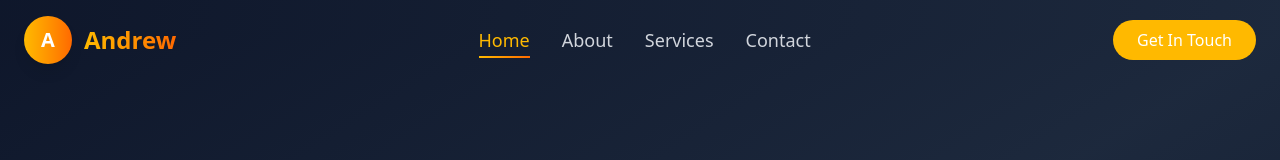
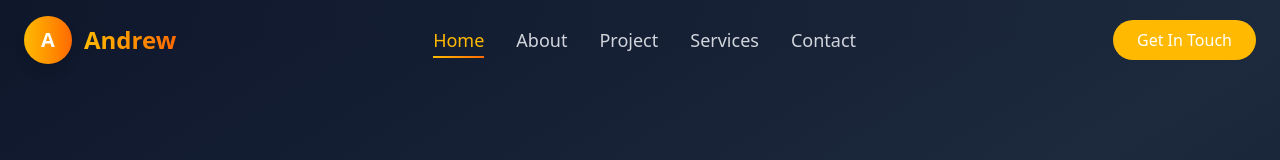
Before and after one commit to bakarekeandrew/My-Portfolio, a React (Vite) app: page / in a window 1280 px wide. Shown: the top 160 px of the page. Built offline with nearby package versions, Linux system fonts and the light colour scheme.

Commit message:
ft:modified the current focus7

```diff
--- a/src/Components/nav.jsx
+++ b/src/Components/nav.jsx
@@ -53,6 +53,7 @@ const Nav = () => {
             {[
               { id: 'home', label: 'Home' },
               { id: 'about', label: 'About' },
+              { id: 'project', label: 'Project' },
               { id: 'services', label: 'Services' },
               { id: 'contact', label: 'Contact' }
             ].map((item) => (
```
